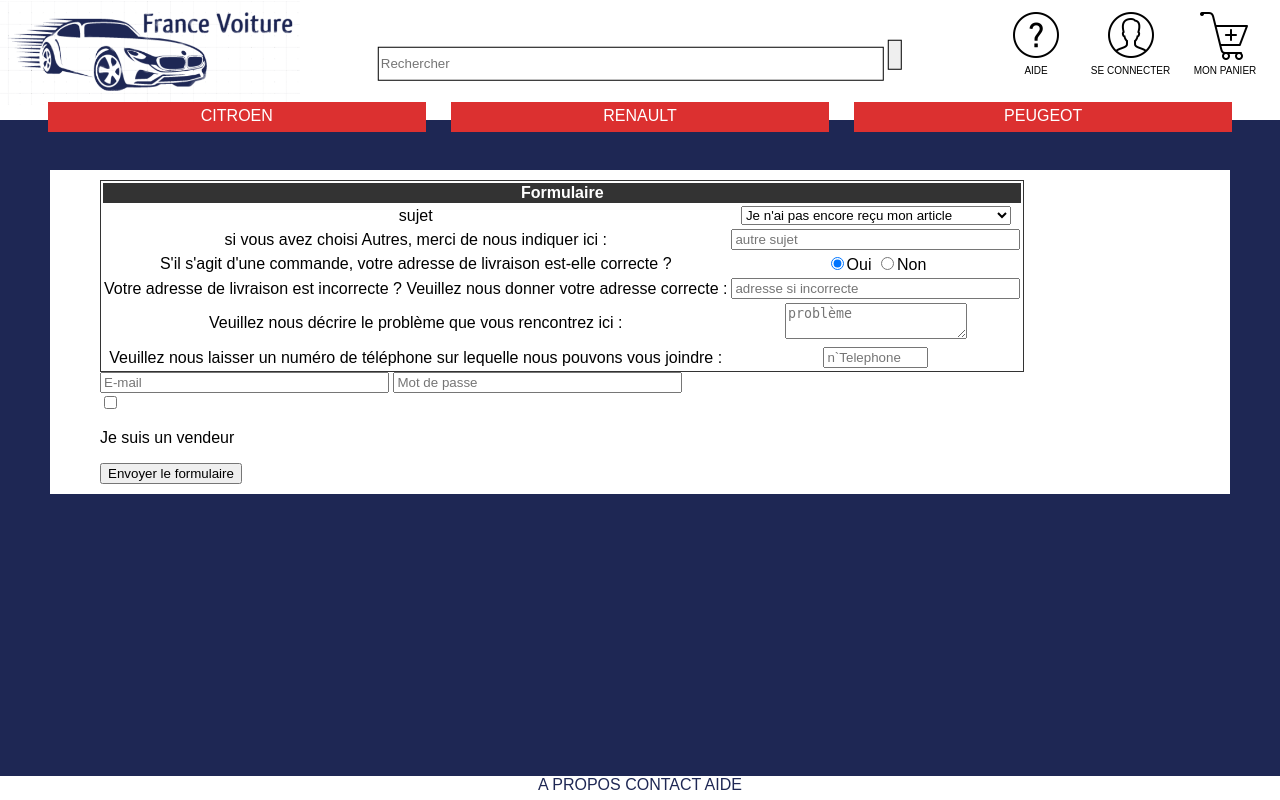
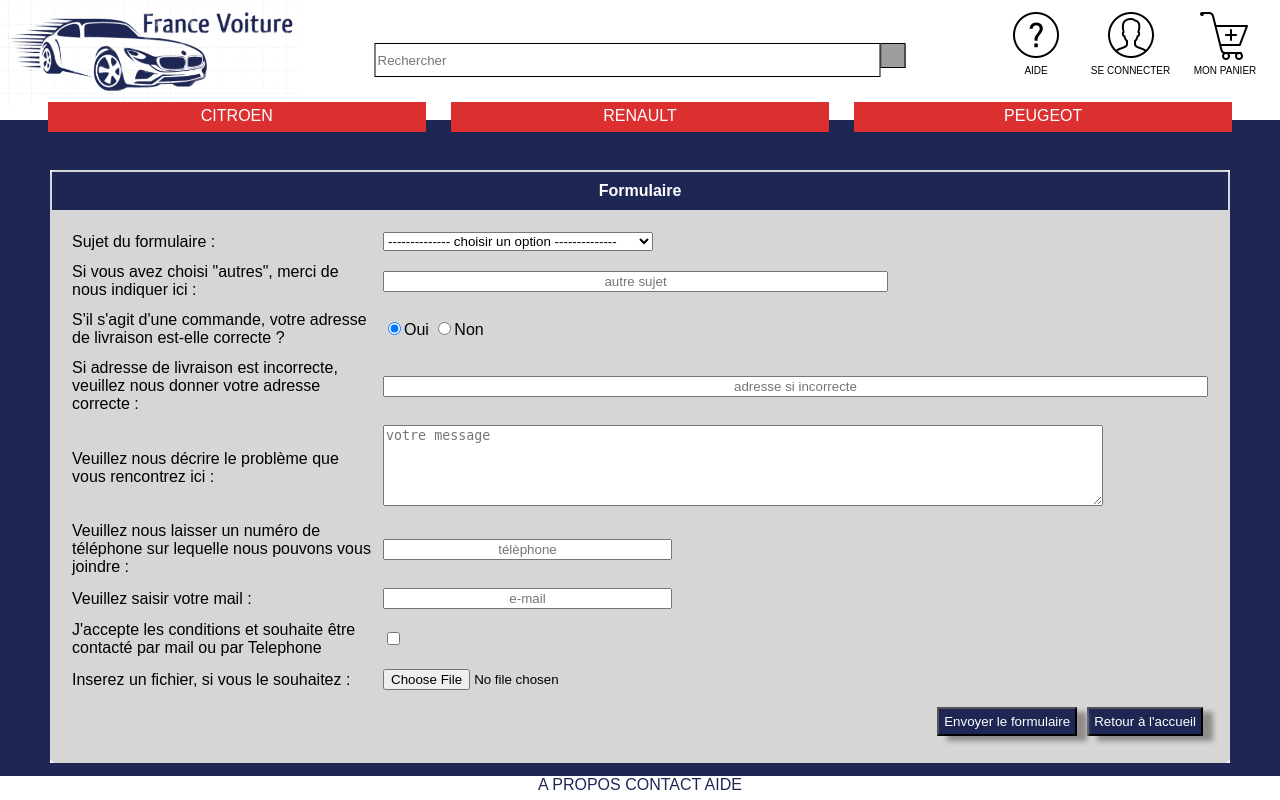
Before and after one commit to Tashiga/France-Voiture, a PHP site: page /formulaire.php in a window 1280 px wide. Run offline with PHP 8.4, Linux system fonts and the light colour scheme; grey boxes are pictures that could not be loaded.

Commit message:
Formulaire complet + ajout d'une loupe

```diff
--- a/site/inc/css/style.css
+++ b/site/inc/css/style.css
@@ -30,11 +30,18 @@ div#barre-recherche{
     width: 500px;
     height: 30px;
     border: 1px solid black;
+    display:inline;
+    float:left;
 }
 #recherche-btn{
     cursor: pointer;
-    height: 30px;
+    height: 25px;
+    width:25px;
     border: 1px solid black;
+    background: url(http://4.bp.blogspot.com/-OcDQ6Z9ojlQ/VD1KnwJjFOI/AAAAAAAAAgs/cu_pKN6bpL8/s1600/magnifier.png) no-repeat;
+}
+#recherche-btn:hover {
+    background: url(http://2.bp.blogspot.com/-4-xFDFGKJrA/VD1Kn04f9TI/AAAAAAAAAgw/2ta84QY1x9A/s1600/magnifier-hover.png) no-repeat;
 }
 #loupe {
     height: 30px;
--- a/site/vue/formulaire.php
+++ b/site/vue/formulaire.php
@@ -3,68 +3,112 @@
 require_once("../inc/initialisation.php");
 require_once("../inc/haut_site.php");
 ?>
-		  <main style="height:auto; padding:50px; padding-top:10px; padding-bottom:10px">
-            <section id="sectionFormulaire">
+		  <main style="height:auto;">
+            <section id="sectionFormulaire" >
                 <form action="">
-                    <table style="border: 1px solid #333;">
-                        <thead style="background-color: #333;color: #fff">
+                    <table style="border-radius:5px; width:100%; background-color:#d6d6d6;">
+                        <thead style="background-color:#1E2754; color:white;">
                             <tr>
-                                <th colspan="2">Formulaire</th>
+                                <th colspan="2" style="padding:10px;">Formulaire</th>
                             </tr>
                         </thead>
                         <tbody>
                             <tr>
-                                <td style=" text-align:center">
-                                <label for="sujet">sujet</label><br>
+                                <td style="padding:5px; padding-top:20px; padding-left:20px; text-align:start; width:50%">
+                                    <label for="sujet">Sujet du formulaire :  </label></br>
                                 </td>
-                                <td style=" text-align:center">
-                                    <select name="sujet">
-                                        <option>Je n'ai pas encore reçu mon article</option>
-                                        <option>Mon article est endommagé</option>
-                                        <option>Je souhaite demander un remboursement</option>
-                                        <option>J'ai un problème avec le vendeur</option>
-                                        <option>Autres</option>
+                                <td style="padding:5px; padding-top:20px; padding-right:20px;">
+                                    <select id="sujet" placeholder="autre sujet">
+                                        <option value="" disabled selected>-------------- choisir un option --------------</option>
+                                        <option value="non-recu">Je n'ai pas encore reçu mon article </option>
+                                        <option value="endommange">Mon article est endommagé </option>
+                                        <option value="remboursement">Je souhaite demander un remboursement </option>
+                                        <option value="probleme-vendeur">J'ai un problème avec le vendeur </option>
+                                        <option value="autre">Autre </option>
                                     </select>
                                 </td>
                             </tr>
                             <tr>
-                                <td style="text-align:center">si vous avez choisi Autres, merci de nous indiquer ici : </td>
-                                <td style="text-align:center"><input type="text" name="autreSujet" size="33" maxlength="50" pattern=“[A-Za-Z0-9]{5}” placeholder="autre sujet"/></td>
-                            </tr>
-                            <tr>
-                                <td style="text-align:center">S'il s'agit d'une commande, votre adresse de livraison est-elle correcte ? </td>
-                                <td style="text-align:center">
-                                    <input type="radio" name="identifieur" value="true" checked>Oui
-                                    <input type="radio" name="identifieur" value="false">Non
+                                <td style="padding:5px; padding-left:20px;">
+                                    <label for="autre-sujet">Si vous avez choisi "autres", merci de nous indiquer ici :</label></br>
+                                </td>
+                                <td style="padding:5px; padding-right:20px;">
+                                    <input type="text" name="autre-sujet" size="60" maxlength="50" pattern=“[A-Za-Z0-9]{5}” placeholder="autre sujet" style="text-align:center"/>
                                 </td>
                             </tr>
                             <tr>
-                                <td style="text-align:center">Votre adresse de livraison est incorrecte ? Veuillez nous donner votre adresse correcte : </td>
-                                <td style="text-align:center"><input type="text" name="autreSujet" size="33" maxlength="50" pattern=“[A-Za-Z0-9]{5}” placeholder="adresse si incorrecte"/></td>
+                                <td style="padding:5px; padding-left:20px;">
+                                    <label for="verif-adresse">S'il s'agit d'une commande, votre adresse de livraison est-elle correcte ?</label></br>
+                                </td>
+                                <td style="padding:5px; padding-right:20px;">
+                                    <input type="radio" name="verif-adresse" value="true" checked>Oui
+                                    <input type="radio" name="verif-adresse" value="false">Non
+                                </td>
                             </tr>
                             <tr>
-                                <td style="text-align:center">Veuillez nous décrire le problème que vous rencontrez ici : </td>
-                                <td style="text-align:center"><textarea name="textarea" widht="1000" placeholder="problème"></textarea></td>
+                                <td style="padding:5px; padding-left:20px;">
+                                    <label for="nouvelle-adresse">Si adresse de livraison est incorrecte, veuillez nous donner votre adresse correcte : </label></br>
+                                </td>
+                                <td style="padding:5px; padding-right:20px;">
+                                    <input type="text" name="nouvelle-adresse" size="100" maxlength="90" pattern=“[A-Za-Z0-9]{5}” placeholder="adresse si incorrecte" style="text-align:center"/>
+                                </td>
                             </tr>
                             <tr>
-                                <td style="text-align:center">Veuillez nous laisser un numéro de téléphone sur lequelle nous pouvons vous joindre : </td>
-                                <td style="text-align:center"><input type="tel" name="phone" size="10" maxlength="10" pattern=“” placeholder="n`Telephone"/></td>
+                                <td style="padding:5px; padding-left:20px;">
+                                    <label for="probleme">Veuillez nous décrire le problème que vous rencontrez ici : </label></br>
+                                </td>
+                                <td style="padding:5px; padding-right:20px;">
+                                    <textarea name="probleme" rows="5" cols="87" placeholder="votre message"></textarea>
+                                </td>
+                            </tr>
+                            <tr>
+                                <td style="padding:5px; padding-left:20px;">
+                                    <label for="telephone">Veuillez nous laisser un numéro de téléphone sur lequelle nous pouvons vous joindre : </label></br>
+                                </td>
+                                <td style="padding:5px; padding-right:20px;">
+                                    <input type="tel" name="telephone" size="33" maxlength="10" pattern="[0]{1}[0-9]{9}" placeholder="télèphone" style="text-align:center"/>
+                                </td>
+                            </tr>
+                            <tr>
+                                <td style="padding:5px; padding-left:20px;">
+                                    <label for="mail">Veuillez saisir votre mail : </label></br>
+                                </td>
+                                <td style="padding:5px; padding-right:20px;">
+                                    <input type="email" name="mail" size="33" maxlength="50" pattern=“[A-Za-Z0-9]{5}” placeholder="e-mail" style="text-align:center"/>
+                                </td>
+                            </tr>
+                            <tr>
+                                <td style="padding:5px; padding-left:20px;">
+                                    <label for="condition">J'accepte les conditions et souhaite être contacté par mail ou par Telephone</label>
+                                </td>
+                                <td style="padding:5px; padding-right:20px;">
+                                    <input type="checkbox" name="condition" />
+                                </td>
+                            </tr>
+                            <tr>
+                                <td style="padding:5px; padding-left:20px;">
+                                    <label for="fichier">Inserez un fichier, si vous le souhaitez : </label>
+                                </td>
+                                <td style="padding:5px; padding-right:20px;">
+                                    <input type="file" name="fichier"/>
+                                </td>
+                            </tr>
+                            <tr>
+                                <td></td>
+                                <td style="padding:5px; padding-right:20px; padding-bottom:20px;">
+                                    <button name="retour" type="submit" style="float:right;margin:5px;padding:5px;box-shadow: 10px 5px 5px #8f8b8b;background-color:#1E2754"><a href="accueil.php" style="text-decoration:none; color:white">Retour à l'accueil</a></button>
+                                    <button name="valider-formulaire" type="submit" style="float:right;color:white;margin:5px;padding:5px;box-shadow: 10px 5px 5px #8f8b8b; background-color:#1E2754">Envoyer le formulaire</button>
+                                </td>
                             </tr>
                         </tbody>
                     </table>
 
-						<!-- mail -->
-						<input type="email" name="mail" size="33" maxlength="50" pattern=“[A-Za-Z0-9]{5}” placeholder="E-mail"/>
-						<!-- mot de passe -->
-						<input type="password" name="password" size="33" maxlength="50" pattern=“[A-Za-Z0-9]{5}” placeholder="Mot de passe"/>
-						<div id="">
-							<input type="checkbox" name="vendeur" />
-							<p>Je suis un vendeur</p>
-						</div>
-						<button name="Connexion" type="submit">Envoyer le formulaire</button>
+
+
 					</div>
 
 				</form >
+
             </section>
 		</main>
 
```
